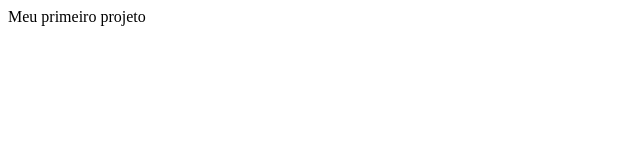
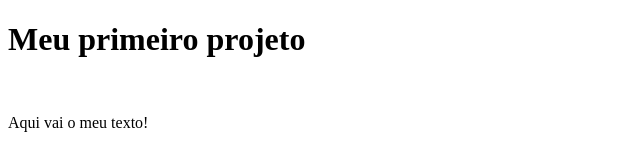
Before and after one commit to Luca-Lana/AnimaCursoDeExtensaoGiteGitHub2022-2b, a plain HTML site: page index.html in a window 1280 px wide. Shown: the whole page, without its empty margins (0-640 px from the left). Drawn offline with Linux system fonts and the light colour scheme.

Commit message:
agora tem titulo e corpo de texto

```diff
--- a/index.html
+++ b/index.html
@@ -3,5 +3,9 @@
   <head>
     <title>Meu primeiro projeto</title>
   </head>
-  <body>Meu primeiro projeto</body>
+  <body>
+    <h1>Meu primeiro projeto</h1>
+    <br>
+    <p>Aqui vai o meu texto!</p>
+  </body>
 </html>
```
